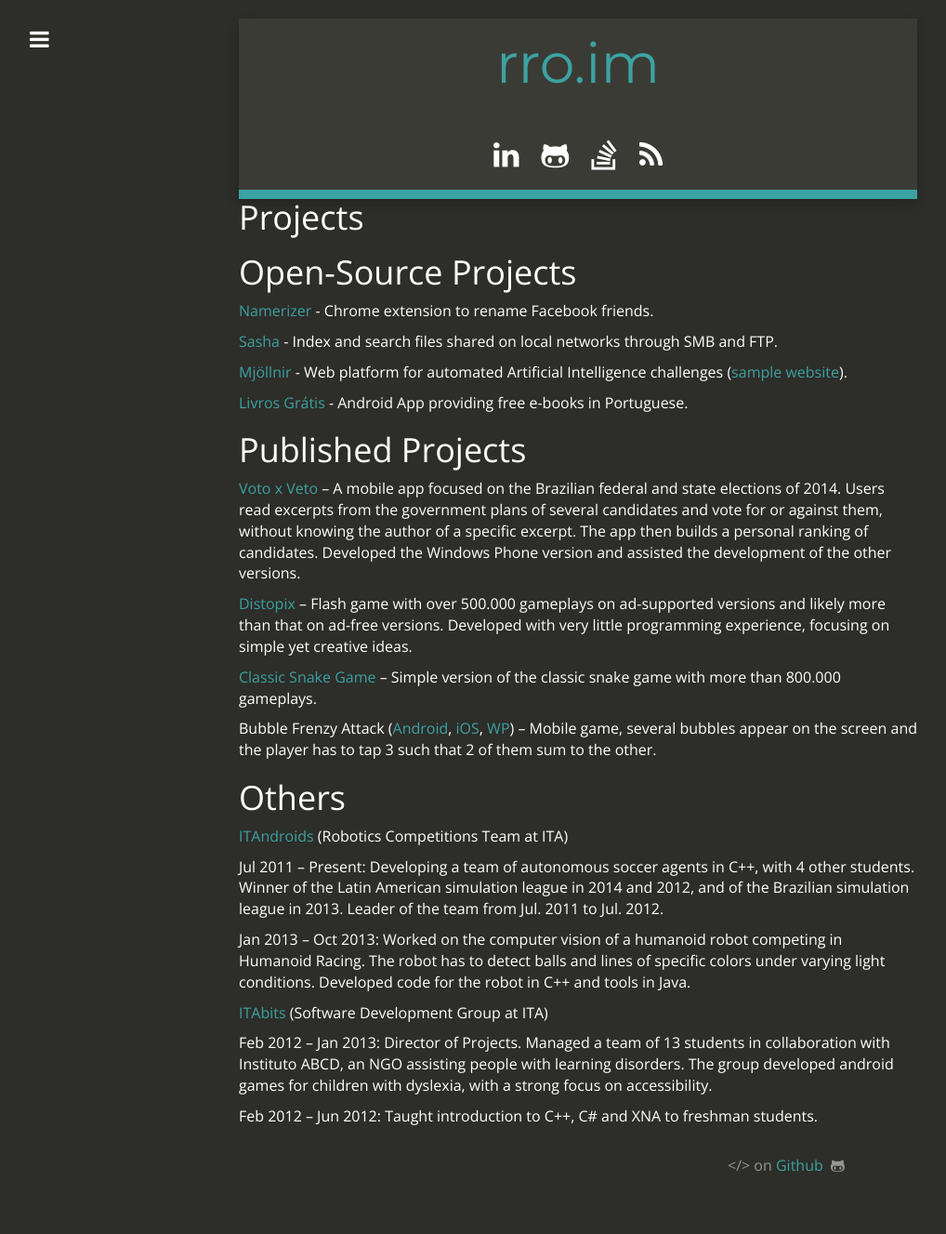
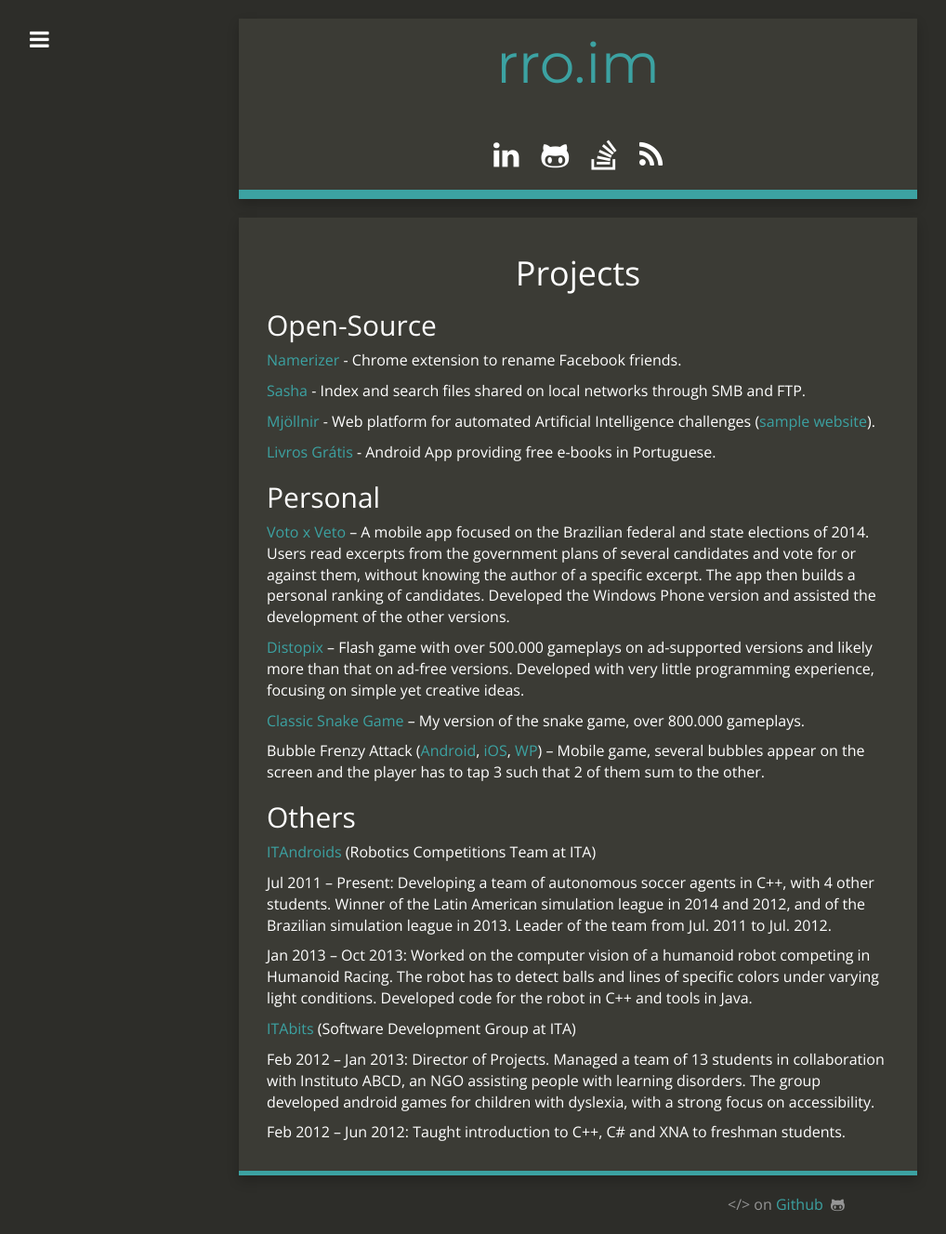
Before and after one commit to roim/roim.github.io, a Jekyll site: the page built from projects/index.html, in a window 1280 px wide. Shown: the whole page at 93% size, without its empty margins (18-1036 px from the left). Built offline with Jekyll 4.4.1, drawn with Linux system fonts in a browser that asks for light colours; nearby versions of some CDN libraries; Markdown is read by kramdown in place of the engine named in the settings; before the commit the page ends 1285 px from its top, so only the background shows below that.

Commit message:
Resume and Projects pages updated to the new theme

```diff
--- a/projects.md
+++ b/_includes/projects.md
@@ -1,11 +1,8 @@
+Projects
+===
+
+Open-Source
 ---
-layout: page
-title: Projects
-permalink: /projects/
----
-
-Open-Source Projects
-===
 
 [Namerizer][NMRZ] - Chrome extension to rename Facebook friends.
 
@@ -16,21 +13,20 @@
 [Livros Grátis][LVRG] - Android App providing free e-books in Portuguese.
 
 
-Published Projects
-===
+Personal
+---
 
 [Voto x Veto][VOTOVETO] – A mobile app focused on the Brazilian federal and state elections of 2014. Users read excerpts from the government plans of several candidates and vote for or against them, without knowing the author of a specific excerpt. The app then builds a personal ranking of candidates. Developed the Windows Phone version and assisted the development of the other versions.
 
 [Distopix][DTPX] – Flash game with over 500.000 gameplays on ad-supported versions and likely more than that on ad-free versions. Developed with very little programming experience, focusing on simple yet creative ideas.
 
-[Classic Snake Game][SNAKE] – Simple version of the classic snake game with more than 800.000 gameplays.
+[Classic Snake Game][SNAKE] – My version of the snake game, over 800.000 gameplays.
 
 Bubble Frenzy Attack ([Android][BFRENA], [iOS][BFRENI], [WP][BFRENW]) – Mobile game, several bubbles appear on the screen and the player has to tap 3 such that 2 of them sum to the other.
 
 
 Others
-===
-
+---
 
 [ITAndroids][ITANDROIDS] (Robotics Competitions Team at ITA)
 
--- a/css/style.scss
+++ b/css/style.scss
@@ -764,3 +764,10 @@
     margin-bottom: 20px;
   }
 }
+
+
+.mdpage {
+  h1 {
+    text-align: center;
+  }
+}
--- /dev/null
+++ b/projects/index.html
@@ -0,0 +1,8 @@
+---
+layout: default
+---
+
+<div class="col-md-12 main content-panel mdpage">
+  {% capture page_content %}{% include projects.md %}{% endcapture %}
+  {{ page_content | markdownify }}
+</div>
```
Also changed, not shown: _includes/resume.md (added, +73 -0 lines), resume.md (deleted, +0 -65 lines), resume/index.html (added, +8 -0 lines). Lines whose indentation alone changed are shown as unchanged.
